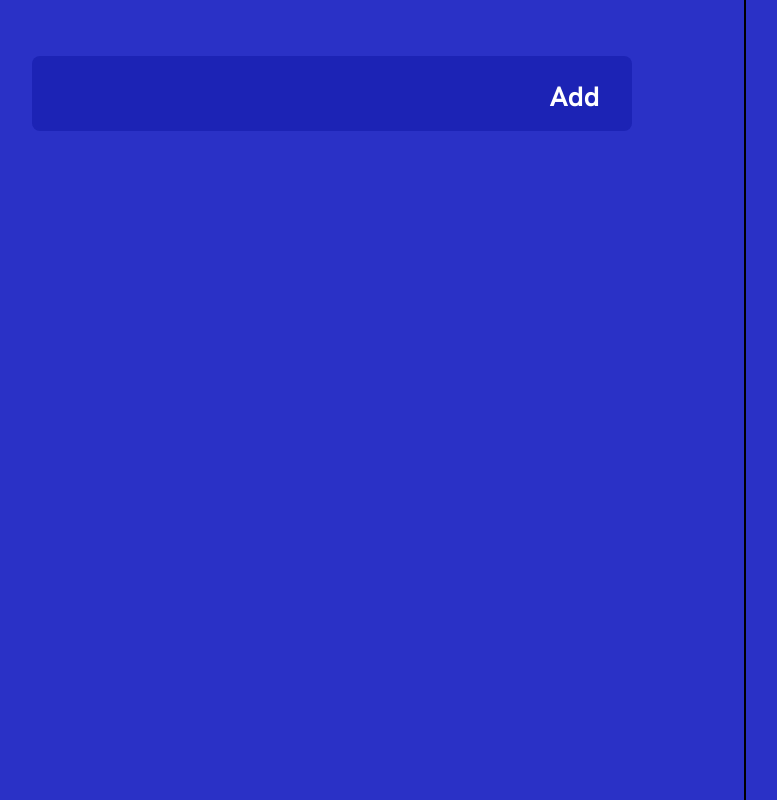
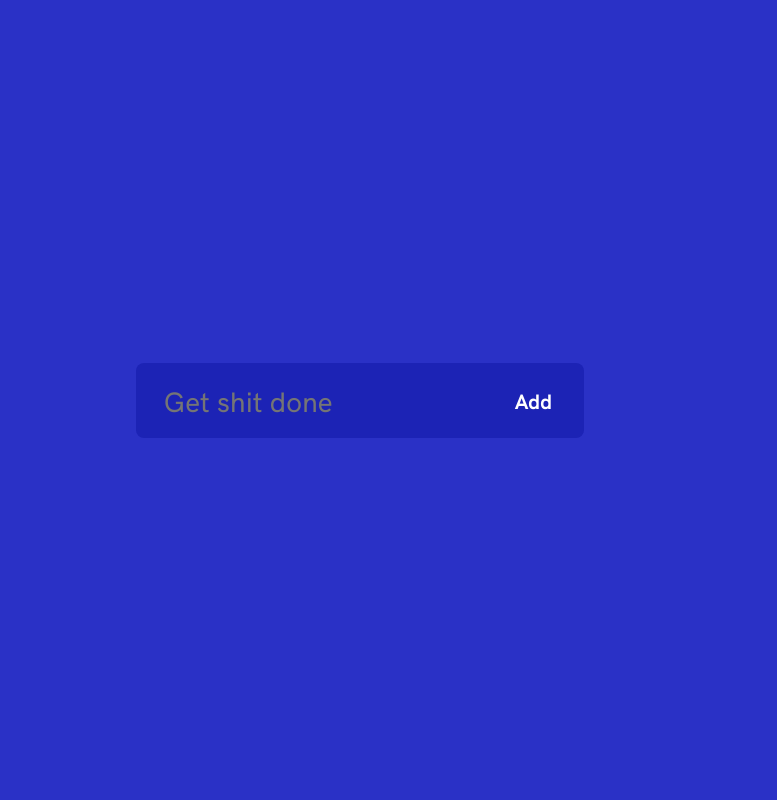
Before and after one commit to izolate/slate-todo, a plain HTML site: page index.html in a window 1280 px wide. Shown: the whole page, without its empty margins (24-801 px from the left). Drawn offline with Linux system fonts and the light colour scheme.

Commit message:
Style layout

```diff
--- a/index.html
+++ b/index.html
@@ -8,12 +8,12 @@
   </head>
   <body>
     <main id="app">
-      <div id="left">
+      <div class="left-column">
         <create-todo
           v-on:add-todo="addTodo"
         ></create-todo>
       </div>
-      <div id="todo">
+      <div class="right-column">
         <todo-list
           v-bind:todos="todos"
           v-on:delete-todo="deleteTodo"
--- a/lib/assets/css/index.css
+++ b/lib/assets/css/index.css
@@ -8,7 +8,6 @@
   --color-dark-blue: #1C23B5;
 
   --box-height: 75px;
-  --border: 2px solid #000;
   --border-radius: 8px;
 
   --font-family: 'HK Grotesk', sans-serif;
@@ -19,8 +18,9 @@
 
 
 
+
 /****************************\
- * General
+ * General / Layout
 \****************************/
 
 * {
@@ -47,7 +47,23 @@ body {
   height: 100vh;
   display: grid;
   grid-template-columns: auto 40%;
+  overflow: hidden;
 }
+
+.left-column {
+  display: flex;
+  flex-direction: column;
+  justify-content: center;
+  align-items: center;
+  padding: 2em;
+}
+
+.right-column {
+  position: relative;
+  padding: 1em;
+  overflow-y: scroll;
+}
+
 
 
 
@@ -77,6 +93,7 @@ body {
   background-color: transparent;
   font: inherit;
   font-weight: 900;
+  font-size: 1.3rem;
   color: inherit;
 }
 .btn-small {
@@ -86,15 +103,10 @@ body {
 
 
 
+
 /****************************\
  * Todo
 \****************************/
-
-#todo {
-  position: relative;
-  border-left: var(--border);
-  padding: 1em;
-}
 
 .todo-item {
   min-height: var(--box-height);
@@ -110,8 +122,9 @@ body {
 #create-todo {
   display: flex;
   max-width: 600px;
-  margin: 2em;
   background-color: var(--color-dark-blue);
-  margin: 2em;
   border-radius: var(--border-radius);
 }
+#create-todo input {
+  padding-right: 0;
+}
--- a/lib/components/CreateTodo.js
+++ b/lib/components/CreateTodo.js
@@ -4,6 +4,7 @@ const template = `<div id="create-todo">
   <input
     class="input"
     type="text"
+    placeholder="Get shit done"
     v-model="text"
     @keyup.enter="addTodo"
   />
```
